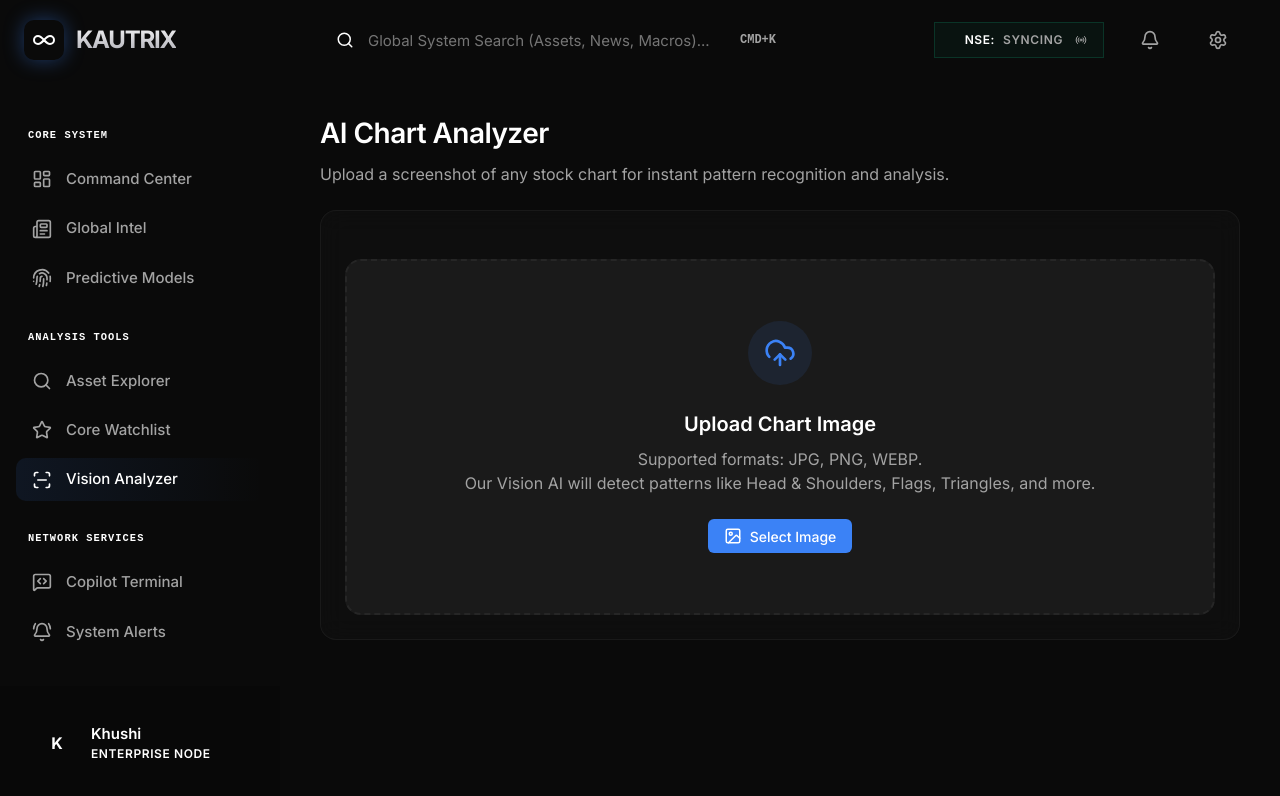
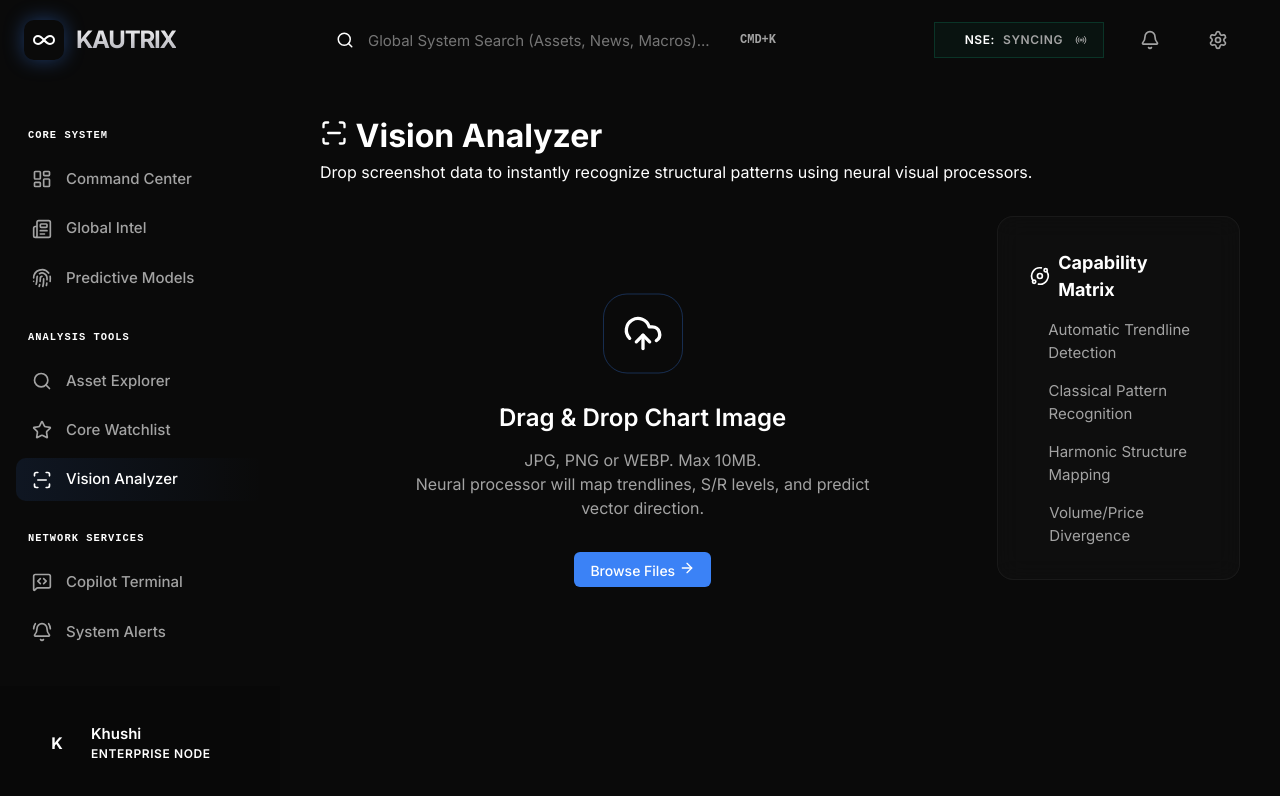
Before and after one commit to anshpatoliya27/Kautrix, a React (Create React App) app: page /chart-analyzer in a window 1280 px wide. Shown: the top 796 px of the page. Built offline with nearby package versions, Linux system fonts and the light colour scheme.

Commit message:
improved a new UI in chat analysis

```diff
--- a/src/pages/ChartAnalyzer.jsx
+++ b/src/pages/ChartAnalyzer.jsx
@@ -1,32 +1,77 @@
 import React from 'react';
-import { UploadCloud, Image as ImageIcon } from 'lucide-react';
-import './ChartAnalyzer.css';
+import { motion } from 'framer-motion';
+import { ScanLine, UploadCloud, Orbit, ArrowRight } from 'lucide-react';
+import './shared.css';
 
 const ChartAnalyzer = () => {
     return (
-        <div className="page-wrapper">
-            <div className="page-header">
-                <h1 className="page-title">AI Chart Analyzer</h1>
-                <p style={{ color: 'var(--text-secondary)', marginTop: '8px' }}>
-                    Upload a screenshot of any stock chart for instant pattern recognition and analysis.
-                </p>
+        <div className="page-content-inner">
+            <div className="section-header">
+                <div>
+                    <h1 className="section-title"><ScanLine className="text-ai" size={28} /> Vision Analyzer</h1>
+                    <p className="section-subtitle">Drop screenshot data to instantly recognize structural patterns using neural visual processors.</p>
+                </div>
             </div>
 
-            <div className="glass-panel" style={{ padding: '24px' }}>
-                <div className="chart-upload-container">
-                    <div className="upload-icon">
-                        <UploadCloud size={32} />
+            <div style={{ display: 'flex', gap: '32px', marginTop: '32px' }}>
+
+                <motion.div
+                    style={{
+                        flex: 2,
+                        border: '2px dashed var(--border-strong)',
+                        borderRadius: 'var(--radius-xl)',
+                        background: 'var(--bg-surface)',
+                        display: 'flex',
+                        flexDirection: 'column',
+                        alignItems: 'center',
+                        justifyContent: 'center',
+                        padding: '80px',
+                        position: 'relative',
+                        overflow: 'hidden',
+                        cursor: 'crosshair'
+                    }}
+                    whileHover={{ borderColor: 'var(--blue-500)', backgroundColor: 'var(--bg-surface-elevated)' }}
+                >
+                    <div className="bg-grid" style={{ opacity: 0.5, maskImage: 'radial-gradient(circle, black 30%, transparent 70%)' }}></div>
+                    <motion.div
+                        animate={{ y: [0, -10, 0] }}
+                        transition={{ repeat: Infinity, duration: 3, ease: 'easeInOut' }}
+                        style={{ position: 'relative', zIndex: 2 }}
+                    >
+                        <div style={{ width: '80px', height: '80px', background: 'var(--accent-ai-bg)', borderRadius: '24px', display: 'flex', alignItems: 'center', justifyContent: 'center', border: '1px solid rgba(59, 130, 246, 0.3)', marginBottom: '24px', color: 'var(--blue-400)' }}>
+                            <UploadCloud size={40} />
+                        </div>
+                    </motion.div>
+                    <h2 style={{ fontSize: '1.5rem', fontWeight: 600, zIndex: 2 }}>Drag & Drop Chart Image</h2>
+                    <p style={{ color: 'var(--text-secondary)', textAlign: 'center', marginTop: '12px', zIndex: 2 }}>
+                        JPG, PNG or WEBP. Max 10MB.<br />
+                        Neural processor will map trendlines, S/R levels, and predict vector direction.
+                    </p>
+                    <button className="btn btn-primary" style={{ marginTop: '32px', zIndex: 2 }}>Browse Files <ArrowRight size={16} /></button>
+                </motion.div>
+
+                <div style={{ flex: 1, display: 'flex', flexDirection: 'column', gap: '24px' }}>
+                    <div className="glass-panel" style={{ padding: '32px' }}>
+                        <h3 style={{ fontSize: '1.125rem', marginBottom: '16px', display: 'flex', alignItems: 'center', gap: '8px' }}><Orbit className="text-premium" size={20} /> Capability Matrix</h3>
+                        <ul style={{ listStyle: 'none', display: 'flex', flexDirection: 'column', gap: '16px' }}>
+                            <li style={{ color: 'var(--text-secondary)', fontSize: '0.9375rem', display: 'flex', alignItems: 'center', gap: '12px' }}>
+                                <div style={{ width: '8px', height: '8px', background: 'var(--blue-500)', borderRadius: '50%' }}></div> Automatic Trendline Detection
+                            </li>
+                            <li style={{ color: 'var(--text-secondary)', fontSize: '0.9375rem', display: 'flex', alignItems: 'center', gap: '12px' }}>
+                                <div style={{ width: '8px', height: '8px', background: 'var(--purple-500)', borderRadius: '50%' }}></div> Classical Pattern Recognition
+                            </li>
+                            <li style={{ color: 'var(--text-secondary)', fontSize: '0.9375rem', display: 'flex', alignItems: 'center', gap: '12px' }}>
+                                <div style={{ width: '8px', height: '8px', background: 'var(--emerald-500)', borderRadius: '50%' }}></div> Harmonic Structure Mapping
+                            </li>
+                            <li style={{ color: 'var(--text-secondary)', fontSize: '0.9375rem', display: 'flex', alignItems: 'center', gap: '12px' }}>
+                                <div style={{ width: '8px', height: '8px', background: 'var(--rose-500)', borderRadius: '50%' }}></div> Volume/Price Divergence
+                            </li>
+                        </ul>
                     </div>
-                    <h2 className="upload-title">Upload Chart Image</h2>
-                    <p className="upload-subtitle">
-                        Supported formats: JPG, PNG, WEBP. <br />
-                        Our Vision AI will detect patterns like Head & Shoulders, Flags, Triangles, and more.
-                    </p>
-                    <button className="btn-primary" style={{ display: 'flex', alignItems: 'center', gap: '8px' }}>
-                        <ImageIcon size={18} /> Select Image
-                    </button>
                 </div>
+
             </div>
+
         </div>
     );
 };
```
